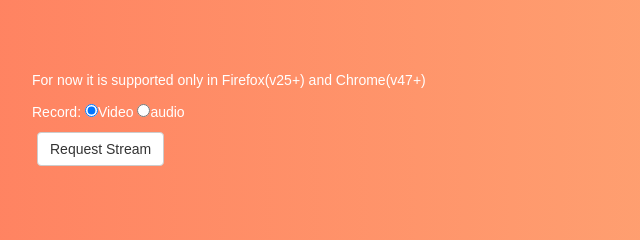
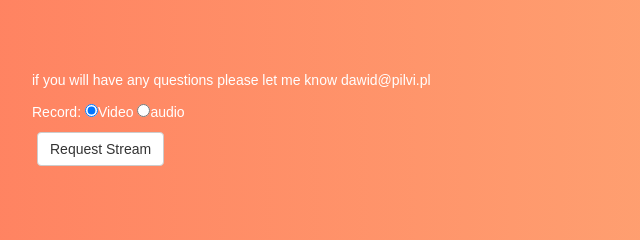
Before and after one commit to motomeru/MediaRecorder, a plain HTML site: page index.html in a window 1280 px wide. Shown: the part 170-410 px from the top of the page, 128-768 px from the left. Drawn offline with nearby package versions, Linux system fonts and the light colour scheme.

Commit message:
new commit

```diff
--- a/index.html
+++ b/index.html
@@ -1,7 +1,7 @@
 <!DOCTYPE html>
 <html>
   <head>
-    <title>MediaRecorder API - Sample</title>
+    <title>MediaRecorder API - Dawid Kacprzak</title>
     <meta charset="utf-8">
     <meta name="viewport" content="width=device-width, initial-scale=1">
     <meta name="keywords" content="WebRTC getUserMedia MediaRecorder API">
@@ -39,7 +39,7 @@
   <body>
     <h1>MediaRecorder API example</h1>
 
-    <p> For now it is supported only in Firefox(v25+) and Chrome(v47+)</p>
+    <p> if you will have any questions please let me know dawid@pilvi.pl</p>
     <div id='gUMArea'>
       <div>
       Record:
```
